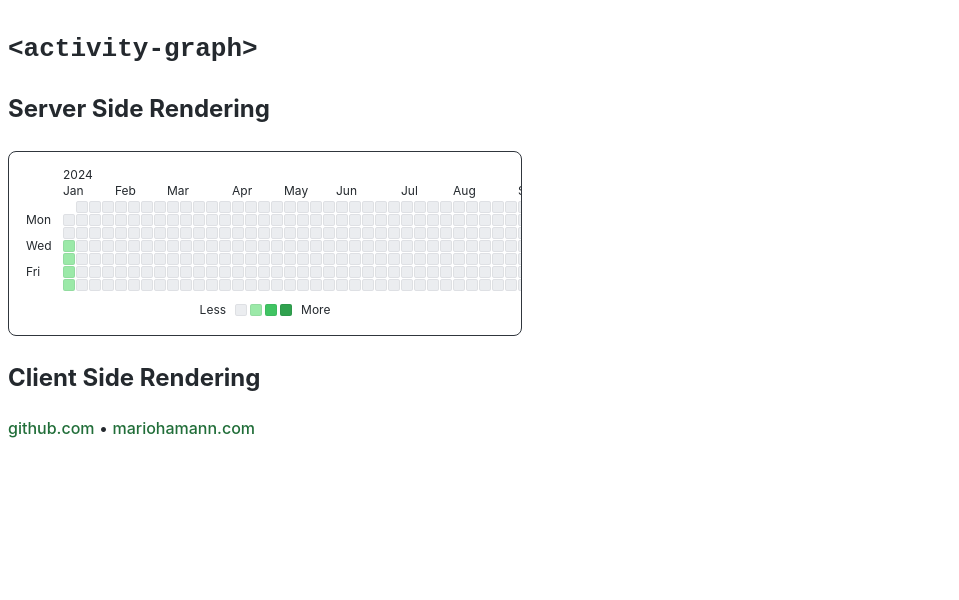
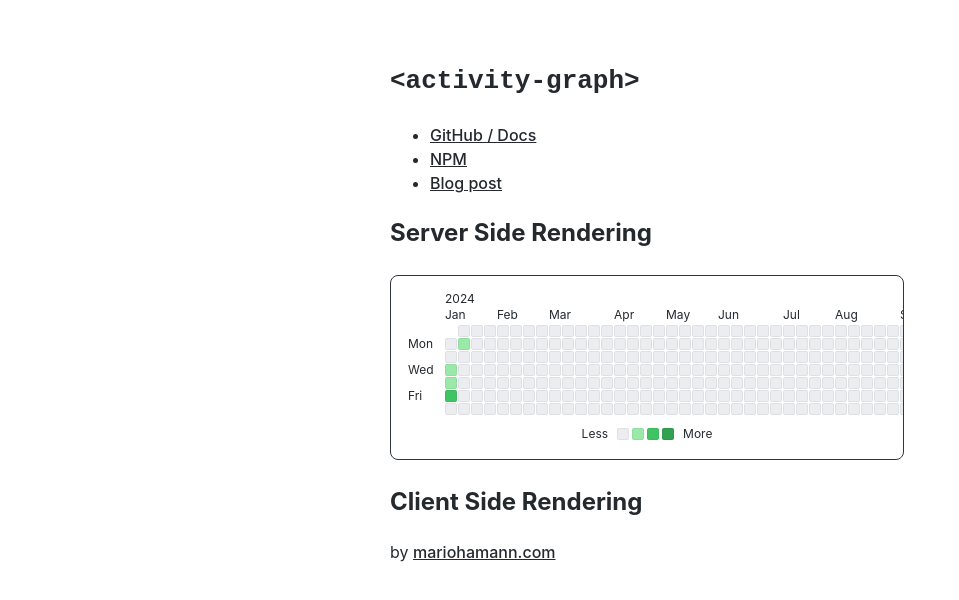
Before and after one commit to mariohamann/activity-graph, a website built with Vite: page index.html in a window 1280 px wide. Shown: the whole page, without its empty margins (0-959 px from the left). Built offline with nearby package versions, Linux system fonts and the light colour scheme.

Commit message:
improve demo

```diff
--- a/index.html
+++ b/index.html
@@ -10,11 +10,18 @@
     <main>
       <h1>
         <code>&lt;activity-graph&gt;</code>
-      </h1>
+      </h1><ul>
+        <li><a href="https://github.com/mariohamann/activity-graph">GitHub /
+            Docs</a></li>
+        <li><a href="https://www.npmjs.com/package/@mariohamann/activity-graph"
+            rel="nofollow">NPM</a></li>
+        <li><a href="https://mariohamann.com/activity-graph-component/"
+            rel="nofollow">Blog post</a></li>
+      </ul>
       <h2>Server Side Rendering</h2>
       <activity-graph range-start="2024-01-01" range-end="2024-12-31"
         activity-levels="0,1,2,4"
-        activity-data="2024-01-03,2024-01-04,2024-01-05,2024-01-06">
+        activity-data="2024-01-03,2024-01-04,2024-01-05,2024-01-05,2024-01-08">
       </activity-graph>
       <h2>Client Side Rendering</h2>
       <!-- client
@@ -23,14 +30,13 @@
       <li data-activity="2024-01-03">Activity on 2024-01-03</li>
       <li data-activity="2024-01-04">Activity on 2024-01-04</li>
       <li data-activity="2024-01-05">Activity on 2024-01-05</li>
-      <li data-activity="2024-01-06">Activity on 2024-01-06</li>
+      <li data-activity="2024-01-05">Activity on 2024-01-05</li>
+      <li data-activity="2024-01-08">Activity on 2024-01-08</li>
     </ul>
   </activity-graph>
   /client -->
       <div>
-        <a href="https://github.com/mariohamann/activity-graph">github.com</a>
-        <span>•</span>
-        <a href="https://mariohamann.com">mariohamann.com</a>
+        by <a href="https://mariohamann.com">mariohamann.com</a>
       </div>
       <script type="module" src="/src/activity-graph.js"></script>
     </main>
--- a/style.css
+++ b/style.css
@@ -14,15 +14,22 @@
 
 a {
 	font-weight: 500;
-	color: var(--activity-graph-level-4-bg);
-	text-decoration: inherit;
+	color: var(--activity-graph-text-color);
+	text-decoration: underline;
 }
 a:hover {
-	color: var(--activity-graph-level-3-bg);
+	color: var(--activity-graph-text-color);
+	text-decoration: none;
 }
 
 body {
 	color: var(--activity-graph-text-color);
+	padding: 24px;
+}
+
+main {
+	max-width: 500px;
+	margin: 0 auto;
 }
 
 activity-graph {
```
